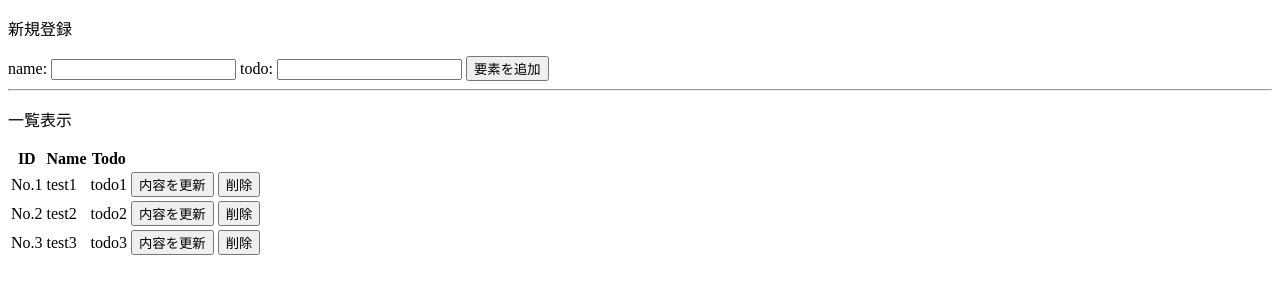
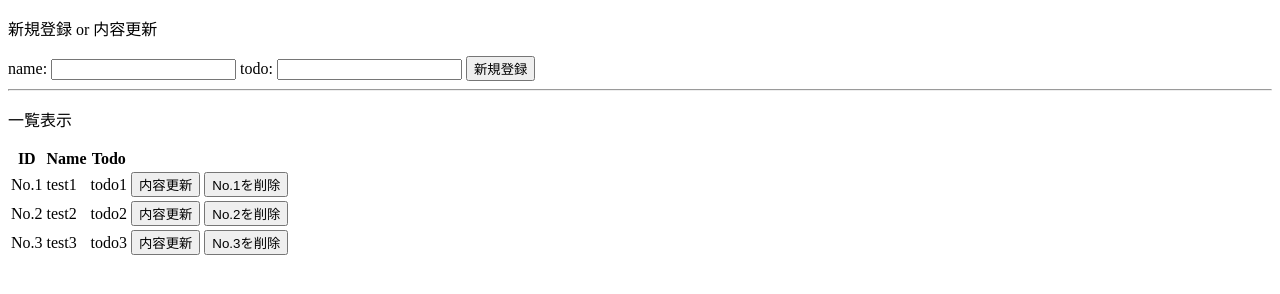
Before and after one commit to BC-TAKA/VuePractice, a plain HTML site: page practice/index.html in a window 1280 px wide. Drawn offline with nearby package versions, Linux system fonts and the light colour scheme.

Commit message:
Add files via upload

```diff
--- a/practice/index.html
+++ b/practice/index.html
@@ -6,16 +6,11 @@
     </head>
     <body>
         <div id="app">
-            <p>新規登録</p>
+            <p>新規登録 or 内容更新</p>
             name: <input v-model="name">
             todo: <input v-model="todo">
-            <button v-on:click="doAdd">要素を追加</button>
+            <button v-on:click="doAdd">新規登録</button>
             <hr>
-            <!-- <p>内容更新</p>
-            ID: <input v-model="updateId">
-            name: <input v-model="updateName">
-            todo: <input v-model="updateTodo">
-            <hr> -->
             <p>一覧表示</p>
             <table>
                 <!-- thead 表の項目名を記載する欄 -->
@@ -36,8 +31,8 @@
                         <td>No.{{ item.id }}</td>
                         <td>{{ item.name }}</td>
                         <td>{{ item.todo }}</td>
-                        <td><button v-on:click="doUpdate">内容を更新</button></td>
-                        <td><button v-on:click="doRemove(index)">削除</button></td>
+                        <td><button v-on:click="doUpdate(index)">内容更新</button></td>
+                        <td><button v-on:click="doRemove(index)">No.{{ item.id }}を削除</button></td>
                     </tr>
                 </tbody>
             </table>
--- a/practice/main.js
+++ b/practice/main.js
@@ -3,9 +3,6 @@ var app = new Vue({
     data: {
         name: '',
         todo: '',
-        // updateId: '',
-        // updateName: '',
-        // updateTodo: '',
         list: [
             { id: 1, name: 'test1', todo: 'todo1' },
             { id: 2, name: 'test2', todo: 'todo2' },
@@ -28,7 +25,7 @@ var app = new Vue({
         },
         doUpdate: function(index) {
             this.$set(this.list, index, {
-                id: index,
+                id: index + 1,
                 name: this.name,
                 todo: this.todo,
             })
```
